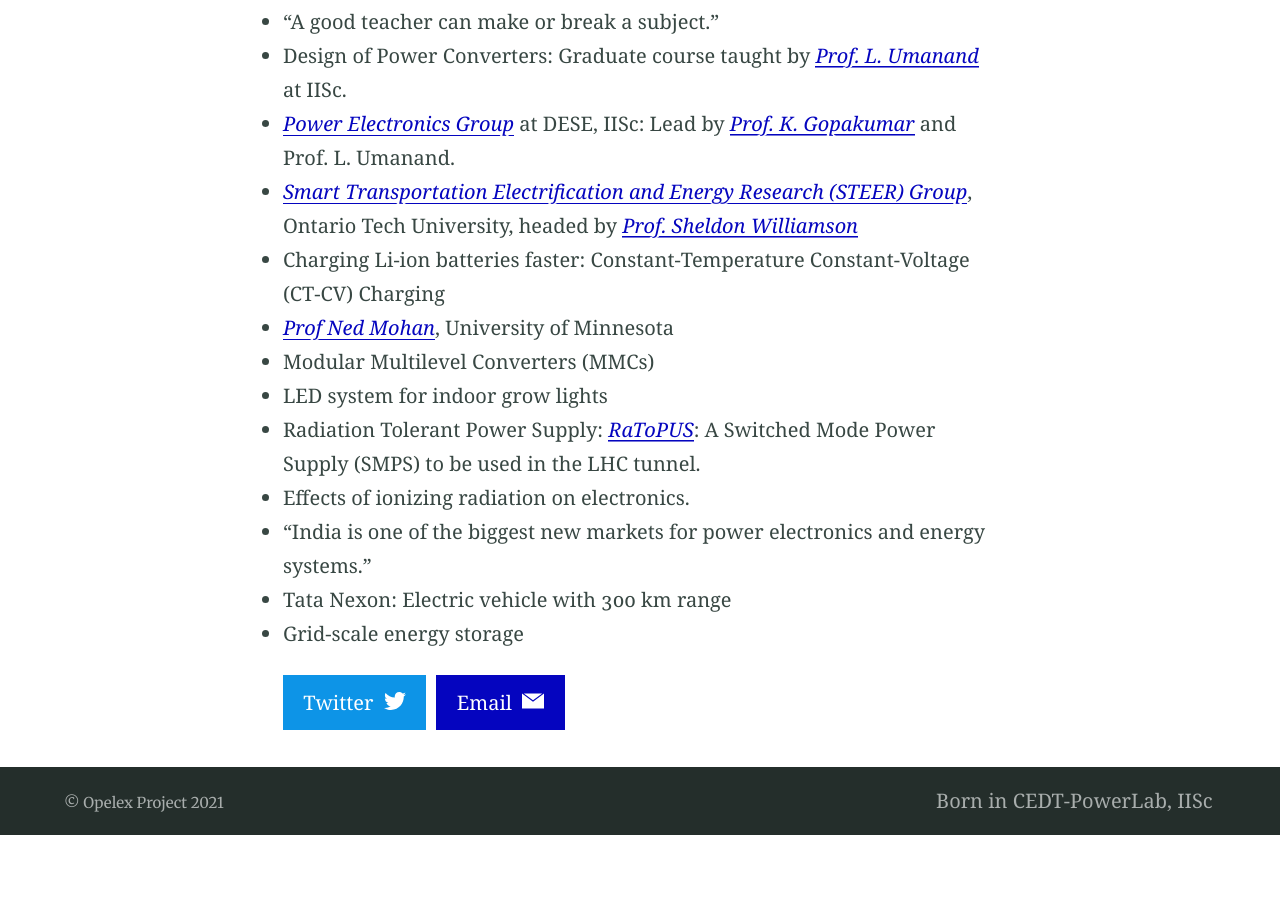
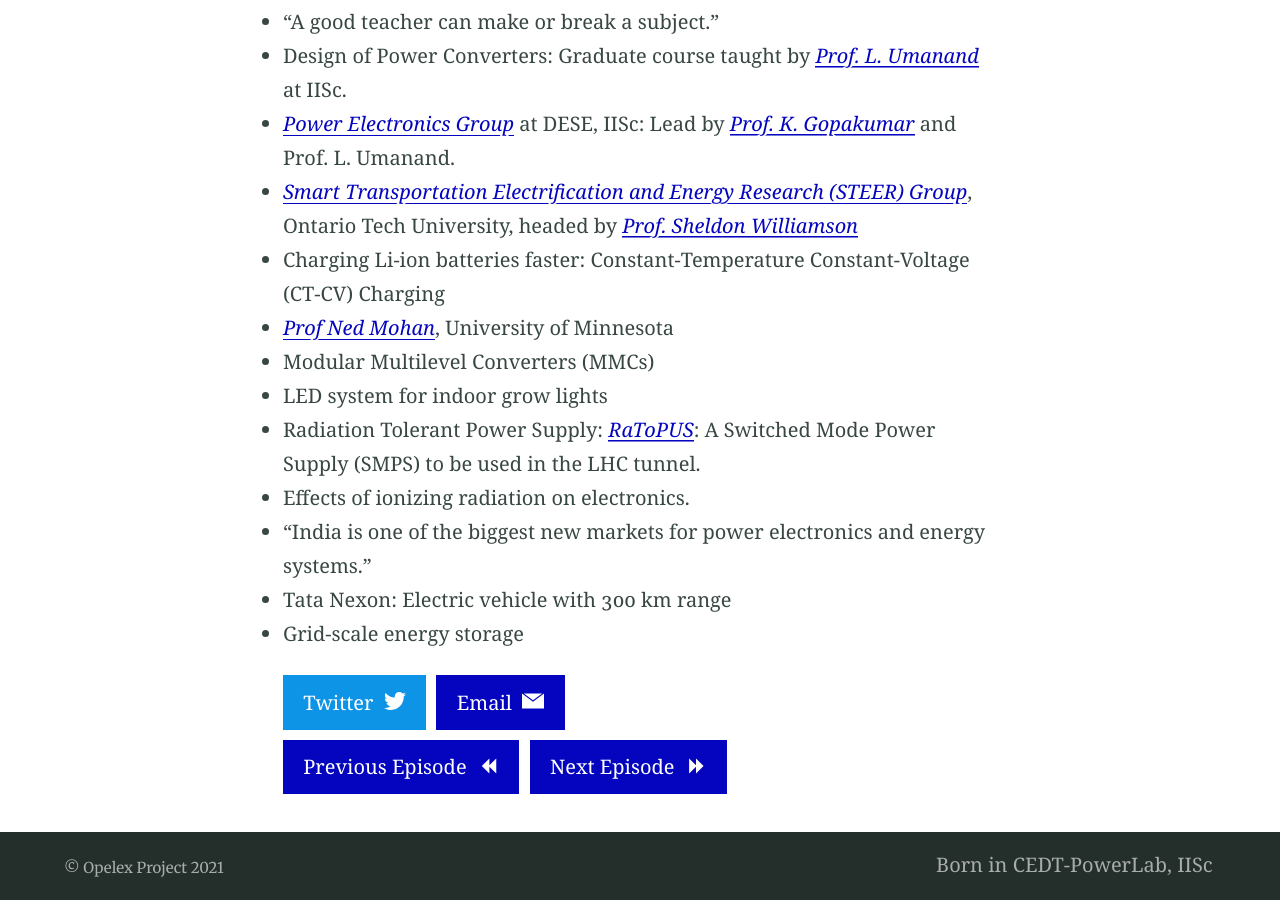
Before and after one commit to OpelexProject/OpelexProject.github.io, a Jekyll site: the page built from _posts/2020-10-24-#1-The-Pilot.md, in a window 1280 px wide and 900 px high, scrolled down 637 px. Built offline with Jekyll 4.4.1, drawn with Linux system fonts in a browser that asks for light colours; before the commit the page ends 1472 px from its top, so only the background shows below that.

Commit message:
Add Previous and Next Buttons

```diff
--- a/_includes/nav-share.html
+++ b/_includes/nav-share.html
@@ -21,4 +21,14 @@
       {% include button.html text=name icon=id link=share_link color=color %}
     {% endif %}
   {% endfor %}
+  <br>
+ {% if page.previous.url %}
+  	<!-- <a class="prev" href="{{page.previous.url}}">&laquo; {{page.previous.title}}</a> -->
+ 	{% include button.html text="Previous Episode" icon="previous-episode" link=page.previous.url color=color %}
+ {% endif %}
+ {% if page.next.url %}
+  	<!-- <a class="prev" href="{{page.previous.url}}">&laquo; {{page.previous.title}}</a> -->
+ 	{% include button.html text="Next Episode" icon="next-episode" link=page.next.url color=color %}
+ {% endif %}
+
 </div>
```
Also changed, not shown: _includes/site-icons.svg.
